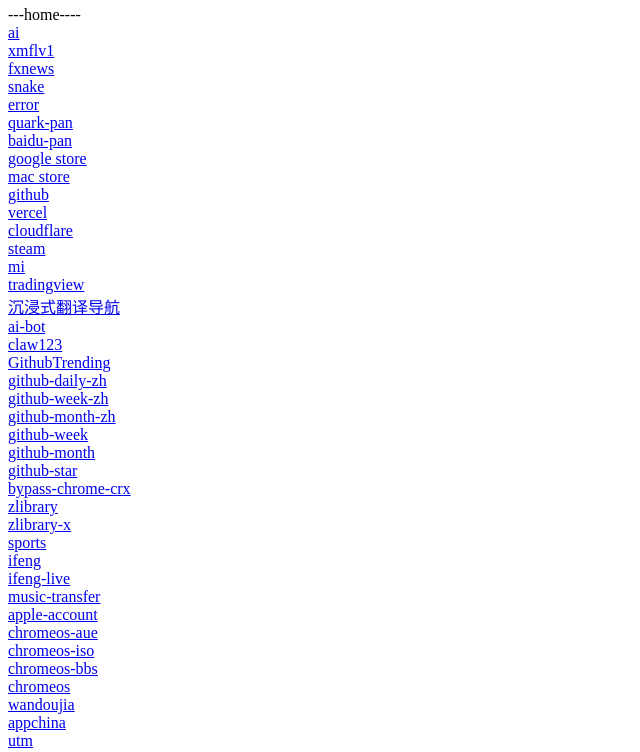
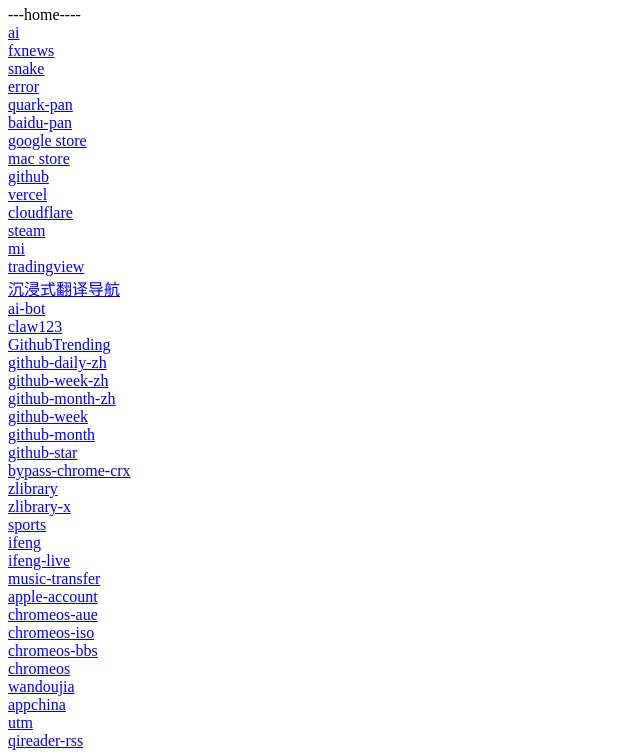
Before and after one commit to alpharootbeta/zhubeta, a plain HTML site: page fav.html in a window 1280 px wide. Shown: the part 60-812 px from the top of the page, without its empty margins (0-640 px from the left). Drawn offline with Linux system fonts and the light colour scheme.

Commit message:
update195

```diff
--- a/fav.html
+++ b/fav.html
@@ -8,7 +8,6 @@ Do Not Edit! -->
 <H1>works</H1>
 ---home----
 <DT><A HREF="aibot.html" TAGS="" target="_blank">ai</A>
-<DT><A HREF="https://jx.xmflv.cc/?url=" target="_blank">xmflv1</A>
 <DT><A HREF="https://zhubeta.pages.dev" TAGS="" target="_blank">fxnews</A>
 <DT><A HREF="snake.html" TAGS="" target="_blank">snake</A>
 <DT><A HREF="error.html" TAGS="" target="_blank">error</A>
@@ -631,10 +630,10 @@ Do Not Edit! -->
 <br>sh
 <br>ai
 <br>ns
-<br>v
 <br>read
 <br>rss
 <br>stock
+<br>index
 <br>cctv
 <br>ifeng
 
```
